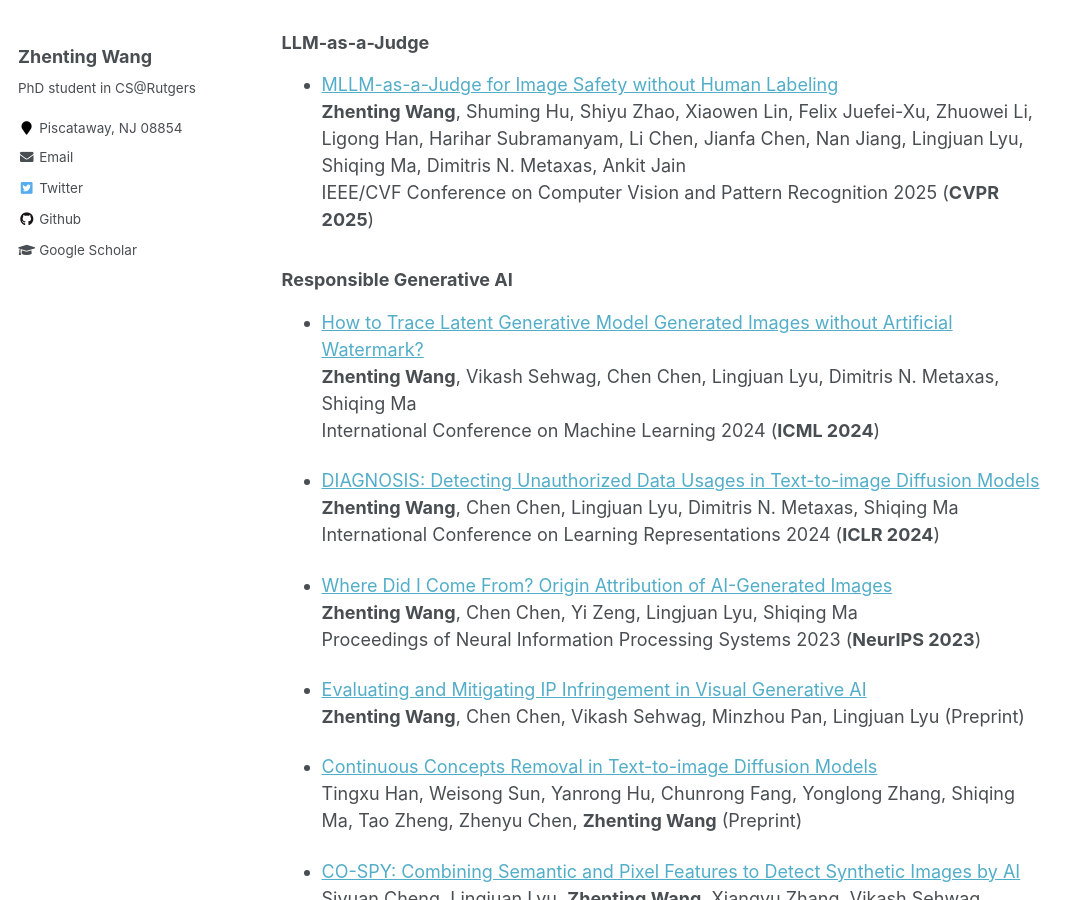
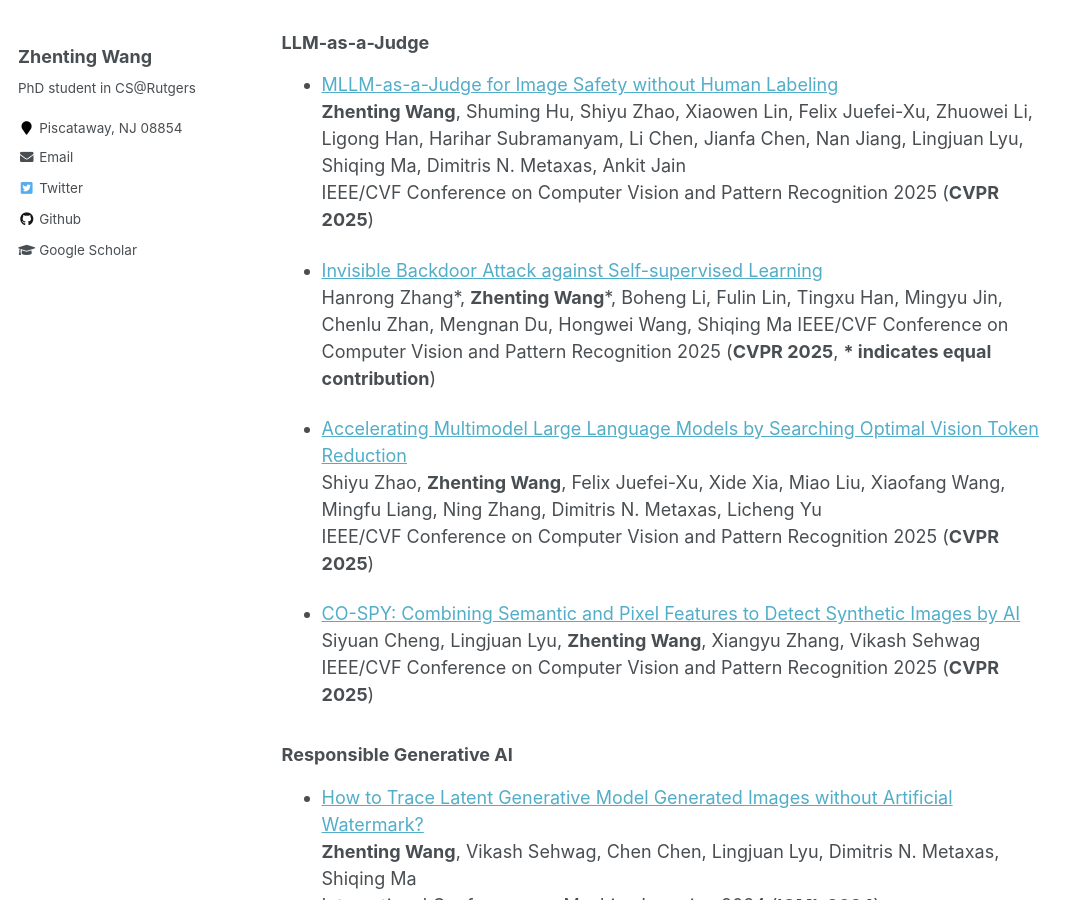
Before and after one commit to ZhentingWang/zhentingwang.github.io, a Jekyll site: the page built from _pages/about.md, in a window 1280 px wide and 900 px high, scrolled down 1411 px. Shown: the whole window, without its empty margins (0-1083 px from the left). Built offline with Jekyll 4.4.1, drawn with Linux system fonts in a browser that asks for light colours.

Commit message:
Update about.md

```diff
--- a/_pages/about.md
+++ b/_pages/about.md
@@ -93,6 +93,18 @@ Zhuowei Li, Haizhou Shi, Yunhe Gao, Di Liu, **Zhenting Wang**, Yuxiao Chen, Ting
 
 * [MLLM-as-a-Judge for Image Safety without Human Labeling](https://arxiv.org/pdf/2501.00192)
 **Zhenting Wang**, Shuming Hu, Shiyu Zhao, Xiaowen Lin, Felix Juefei-Xu, Zhuowei Li, Ligong Han, Harihar Subramanyam, Li Chen, Jianfa Chen, Nan Jiang, Lingjuan Lyu, Shiqing Ma, Dimitris N. Metaxas, Ankit Jain
+IEEE/CVF Conference on Computer Vision and Pattern Recognition 2025 (**CVPR 2025**)
+
+* [Invisible Backdoor Attack against Self-supervised Learning](https://arxiv.org/pdf/2405.14672)
+Hanrong Zhang*, **Zhenting Wang**\*, Boheng Li, Fulin Lin, Tingxu Han, Mingyu Jin, Chenlu Zhan, Mengnan Du, Hongwei Wang, Shiqing Ma
+IEEE/CVF Conference on Computer Vision and Pattern Recognition 2025 (**CVPR 2025**, **\* indicates equal contribution**)
+
+* [Accelerating Multimodel Large Language Models by Searching Optimal Vision Token Reduction](https://arxiv.org/pdf/2412.00556)
+Shiyu Zhao, **Zhenting Wang**, Felix Juefei-Xu, Xide Xia, Miao Liu, Xiaofang Wang, Mingfu Liang, Ning Zhang, Dimitris N. Metaxas, Licheng Yu
+IEEE/CVF Conference on Computer Vision and Pattern Recognition 2025 (**CVPR 2025**)
+
+* [CO-SPY: Combining Semantic and Pixel Features to Detect Synthetic Images by AI](https://zhentingwang.github.io/)
+Siyuan Cheng, Lingjuan Lyu, **Zhenting Wang**, Xiangyu Zhang, Vikash Sehwag
 IEEE/CVF Conference on Computer Vision and Pattern Recognition 2025 (**CVPR 2025**)
 
 ### Responsible Generative AI
```
